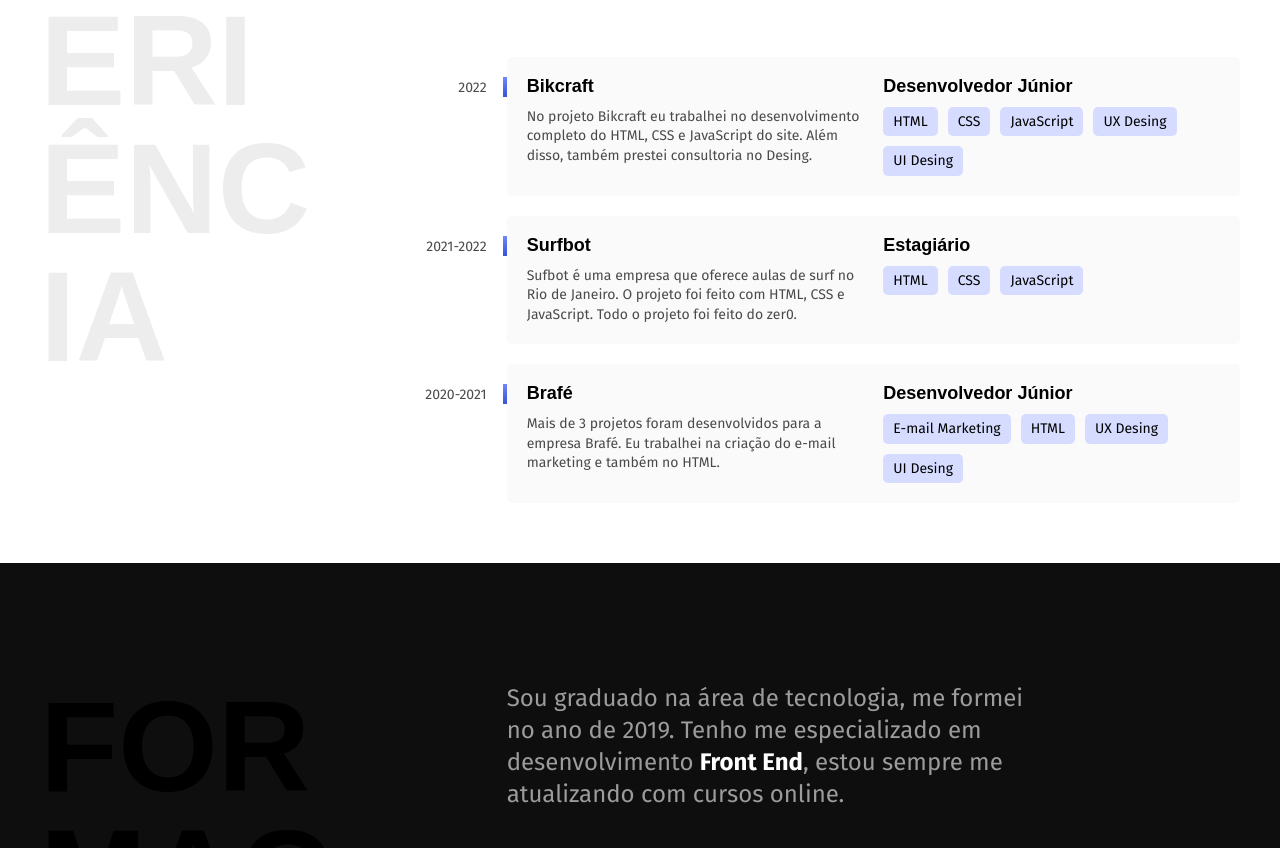
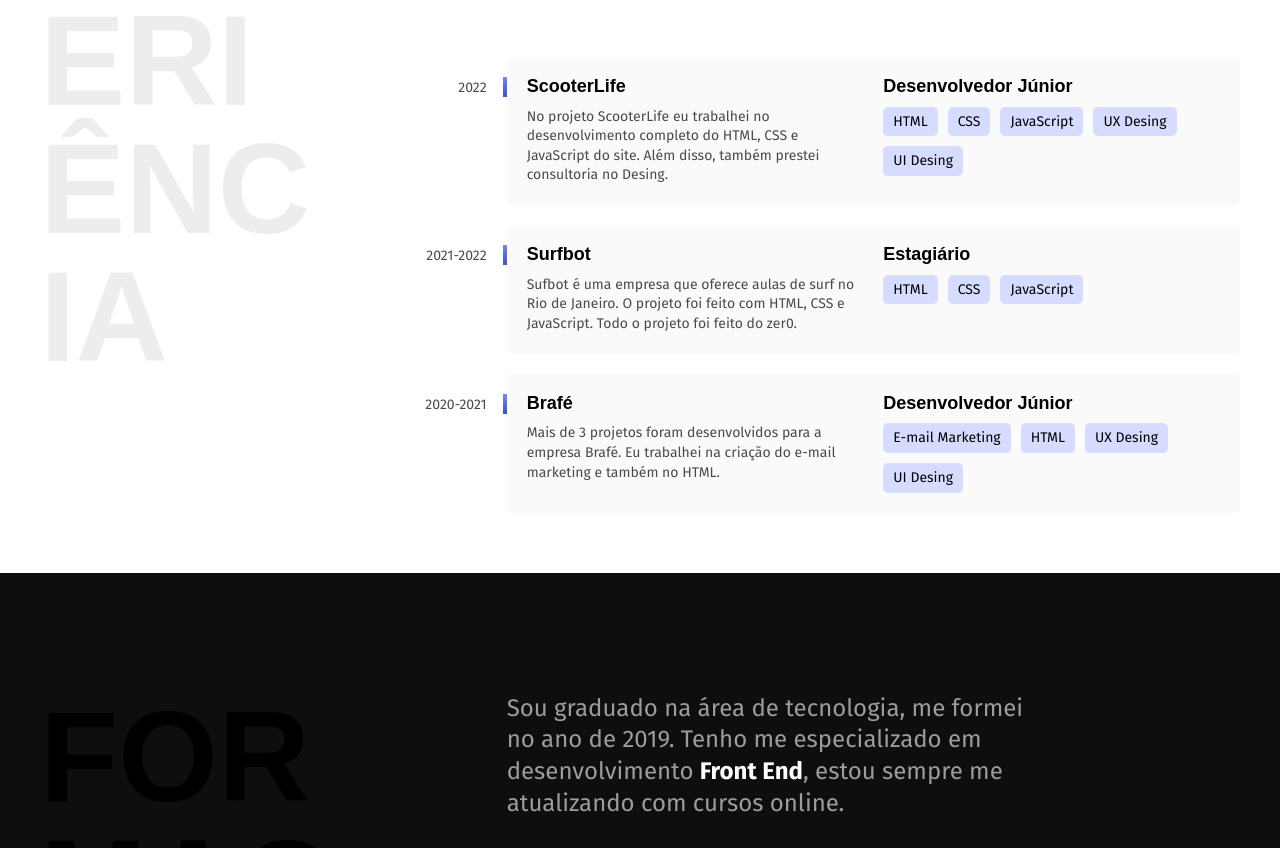
Before and after one commit to Andersonamalta/Andersonamalta.github.io, a plain HTML site: page index.html in a window 1280 px wide. Shown: the part 886-1734 px from the top of the page. Drawn offline with Linux system fonts and the light colour scheme; a web font is replaced by a local one.

Commit message:
Atualizacão nas experiencias

```diff
--- a/index.html
+++ b/index.html
@@ -55,9 +55,9 @@
 
             <div class="empresa">
                 <span class="empresa-ano">2022</span>
-                <h3 class="empresa-titulo">Bikcraft</h3>
+                <h3 class="empresa-titulo">ScooterLife</h3>
                 <span class="empresa-titulo">Desenvolvedor Júnior</span>
-                <p class="empresa-texto">No projeto Bikcraft eu trabalhei no desenvolvimento completo do HTML, CSS e
+                <p class="empresa-texto">No projeto ScooterLife eu trabalhei no desenvolvimento completo do HTML, CSS e
                     JavaScript do site. Além disso, também prestei consultoria no Desing.
                 </p>
 
```
